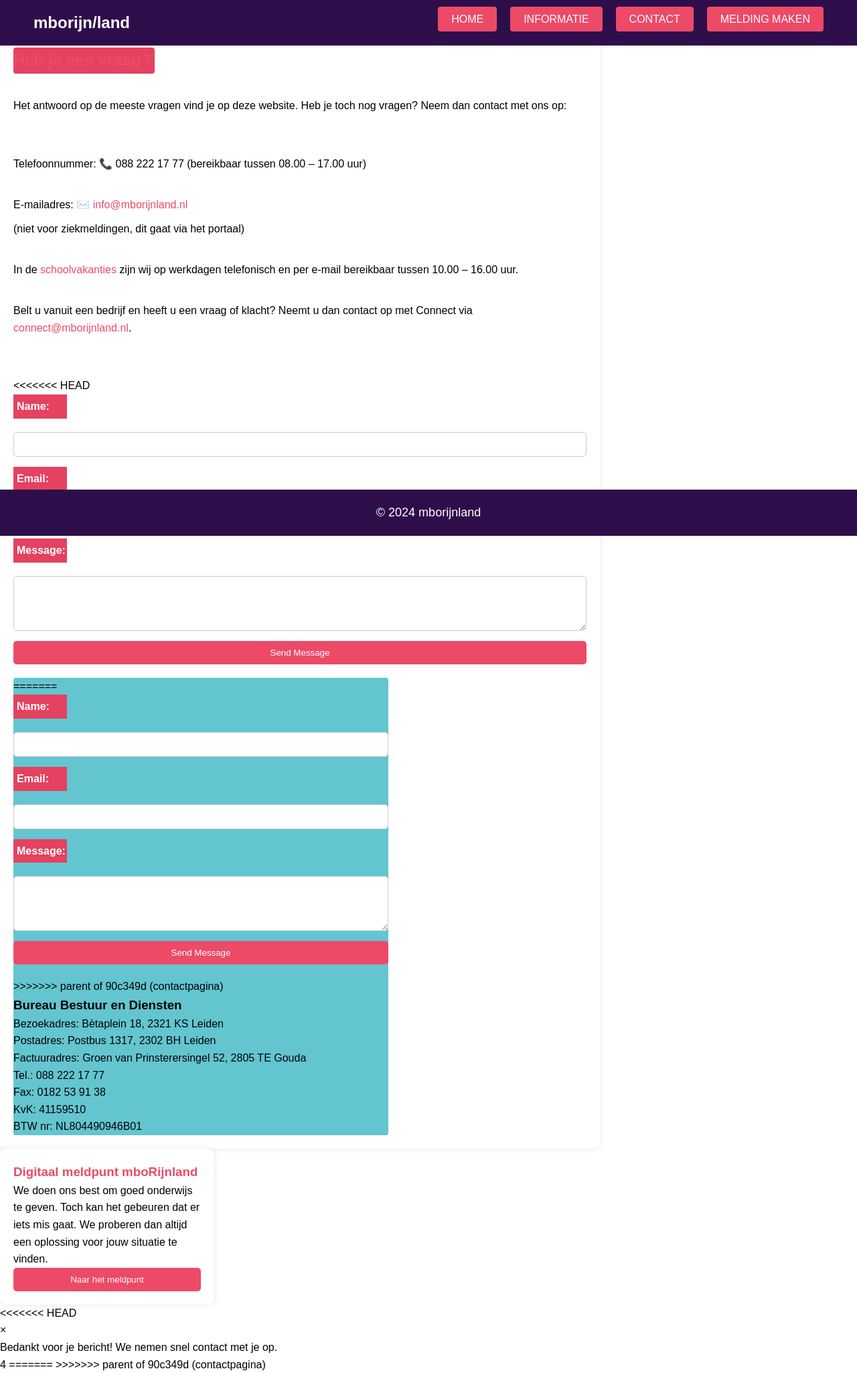
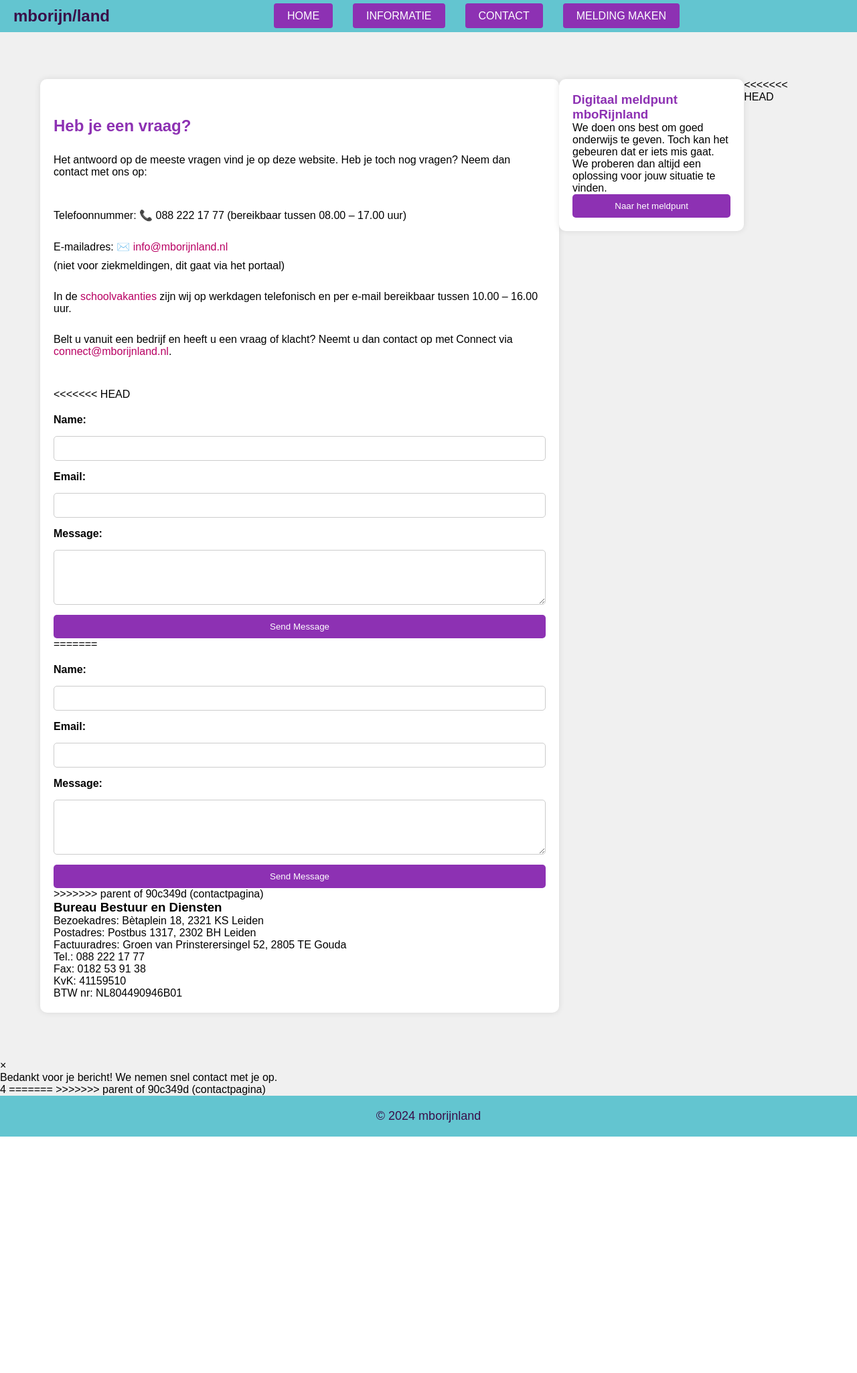
Before and after one commit to ala-lms-veilig/lo2e-swd4-4groep3, a PHP site: page /contact.html in a window 1280 px wide. Shown: the whole page at 67% size. After the commit the page ends 1697 px from the top, so only its background shows below. Run offline with PHP 8.4, Linux system fonts and the light colour scheme.

Commit message:
contact pagina

```diff
--- a/contactformtesten.css
+++ b/contactformtesten.css
@@ -1,3 +1,4 @@
+/* General */
 * {
     margin: 0;
     padding: 0;
@@ -6,126 +7,70 @@
 
 body {
     font-family: Arial, sans-serif;
-    line-height: 1.6;
     display: flex;
     flex-direction: column;
     min-height: 100vh;
+    background-color: #f0f0f0;
 }
 
-/* Navigatiebalk */
+.container {
+    display: flex;
+    justify-content: space-between;
+    max-width: 1200px;
+    margin: 50px auto;
+    padding: 20px;
+}
+
+/* Navigation Bar */
 nav {
-    background-color: #2E0E4A;
+    background-color: #63c5d0;
     display: flex;
     justify-content: space-between;
     align-items: center;
-    padding: 15px 50px;
+    padding: 10px 20px;
     width: 100%;
-    position: fixed;
-    top: 0;
 }
 
 .logo {
     font-size: 24px;
     font-weight: bold;
-    color: white;
+    color: #3a0f49;
 }
 
 .nav-links {
     list-style: none;
     display: flex;
-    gap: 20px;
+    justify-content: space-between;
+}
+
+.nav-links li {
+    margin: 0 15px;
 }
 
 .nav-links li a {
+    background-color: #8d31b3;
     color: white;
+    padding: 10px 20px;
     text-decoration: none;
     font-size: 16px;
-    padding: 10px 20px;
-    background-color: #ec4a67;
     border-radius: 4px;
 }
 
-
-.cta {
-    background-color: #ff8b00;
-}
-* {
-    margin: 0;
-    padding: 0;
-    box-sizing: border-box;
-}
-
-body {
-    font-family: Arial, sans-serif;
-    line-height: 1.6;
-    display: flex;
-    flex-direction: column;
-    min-height: 100vh;
-}
-
-/* Voor het normale navigatiemenu */
-.nav-links {
-    list-style: none;
-    display: flex;
-    gap: 20px;
-}
-
-/* Hamburger-icoon styling */
-.hamburger {
-    display: none;
-    flex-direction: column;
-    justify-content: space-between;
-    width: 30px;
-    height: 21px;
-    cursor: pointer;
-}
-
-.hamburger span {
-    width: 100%;
-    height: 3px;
-    background-color: white;
-}
-
-/* Verberg de navigatielinks op kleinere schermen */
-@media (max-width: 768px) {
-    .nav-links {
-        display: none;
-        flex-direction: column;
-        background-color: #2E0E4A;
-        position: absolute;
-        top: 60px;
-        right: 0;
-        width: 100%;
-        text-align: center;
-        padding: 20px 0;
-    }
-
-    .nav-links li {
-        margin: 15px 0;
-    }
-
-    /* Toon de hamburger op mobiele schermen */
-    .hamburger {
-        display: flex;
-    }
-
-    /* Als het menu actief is */
-    .nav-active {
-        display: flex;
-    }
+.nav-links li a:hover {
+    background-color: #722895;
 }
 
 /* Contact Section */
 .contact-section {
     width: 70%;
-    background-color: white;
+    background-color: #ffffff;
     padding: 20px;
     border-radius: 10px;
     box-shadow: 0 0 10px rgba(0, 0, 0, 0.1);
 }
 
 .contact-info h2 {
-    color: #ec4a67; /* Red tone */
+    color: #8d31b3;
     margin-bottom: 10px;
 }
 
@@ -139,7 +84,7 @@
 }
 
 .contact-info a {
-    color: #ec4a67;
+    color: #b90063;
     text-decoration: none;
 }
 
@@ -152,28 +97,7 @@
     display: flex;
     flex-direction: column;
     gap: 15px;
-}
-    .contact-info h2 {
-    background-color: #e54160;
-    border-radius: 4px;
-    width: 8.8em;
-}
-
-label {
-    margin-bottom: 5px;
-    background-color: #e54160;
-    padding: 5px;
-    display: inline-block;
-    color: white;
-    width: 5em;
-}
-
-
-.locations {
     margin-top: 20px;
-    background-color: #63c5d0;
-    border-radius: 4px;
-    width: 35em;
 }
 
 label {
@@ -189,7 +113,7 @@
 
 button {
     padding: 10px;
-    background-color: #ec4a67; /* Red tone */
+    background-color: #8d31b3;
     color: white;
     border: none;
     border-radius: 5px;
@@ -197,7 +121,7 @@
 }
 
 button:hover {
-    background-color: #ec4a67; /* Darker red for hover */
+    background-color: #722895;
 }
 
 /* Sidebar Styling */
@@ -216,11 +140,11 @@
 }
 
 .sidebar h3 {
-    color: #ec4a67; /* Red tone */
+    color: #8d31b3;
 }
 
 .sidebar button {
-    background-color: #ec4a67;
+    background-color: #8d31b3;
     color: white;
     border: none;
     padding: 10px;
@@ -230,22 +154,19 @@
 }
 
 .sidebar button:hover {
-    background-color: #ec4a67; /* Darker red for hover */
+    background-color: #722895;
 }
 
 /* Footer */
 footer {
-    background-color: #2E0E4A; /* Dark blue */
-    color: white;
+    background-color: #63c5d0;
     text-align: center;
     padding: 20px 0;
     margin-top: auto;
     width: 100%;
-    position: fixed;
-    bottom: 0;
-    left: 0;
 }
 
 footer p {
+    color: #3a0f49;
     font-size: 18px;
 }
```
